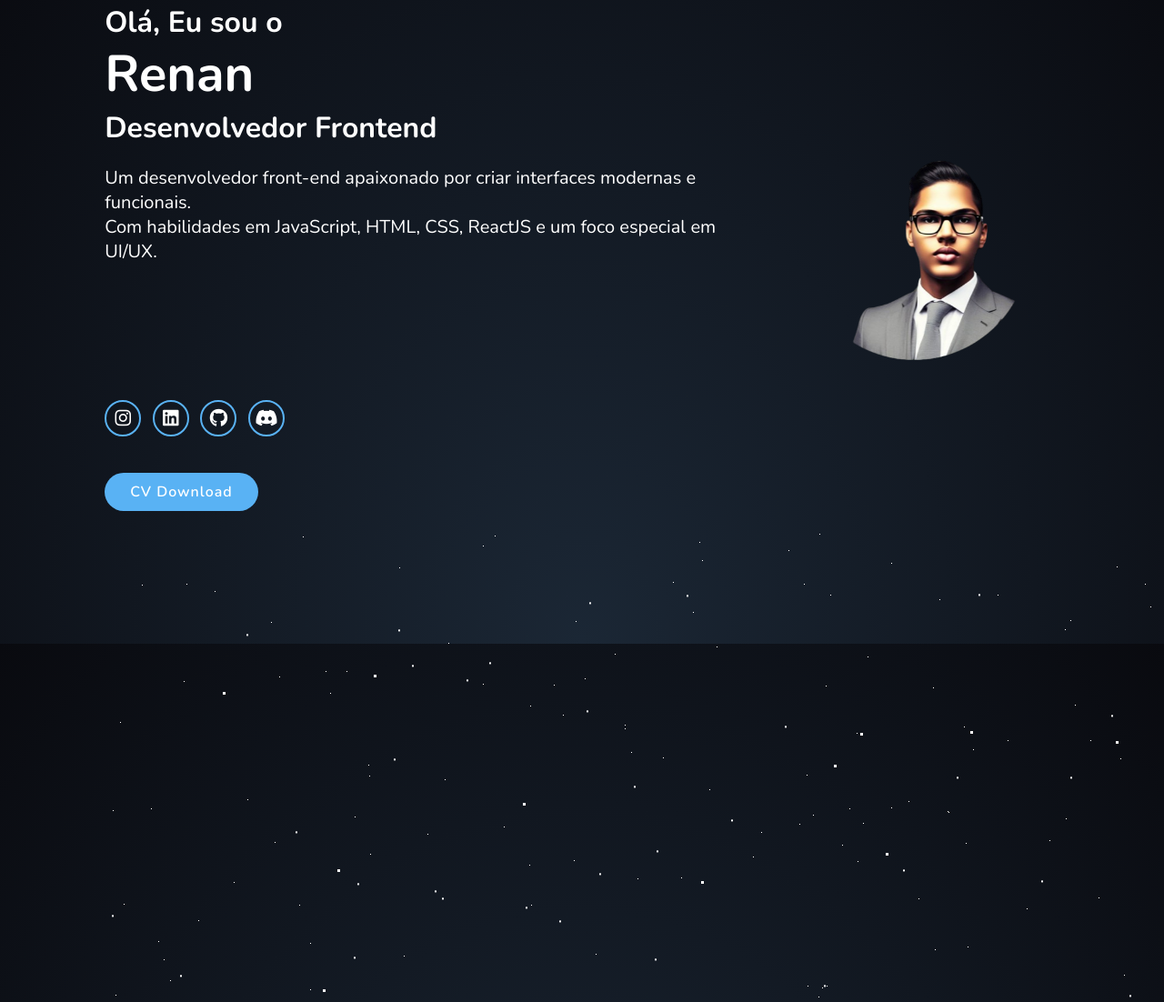
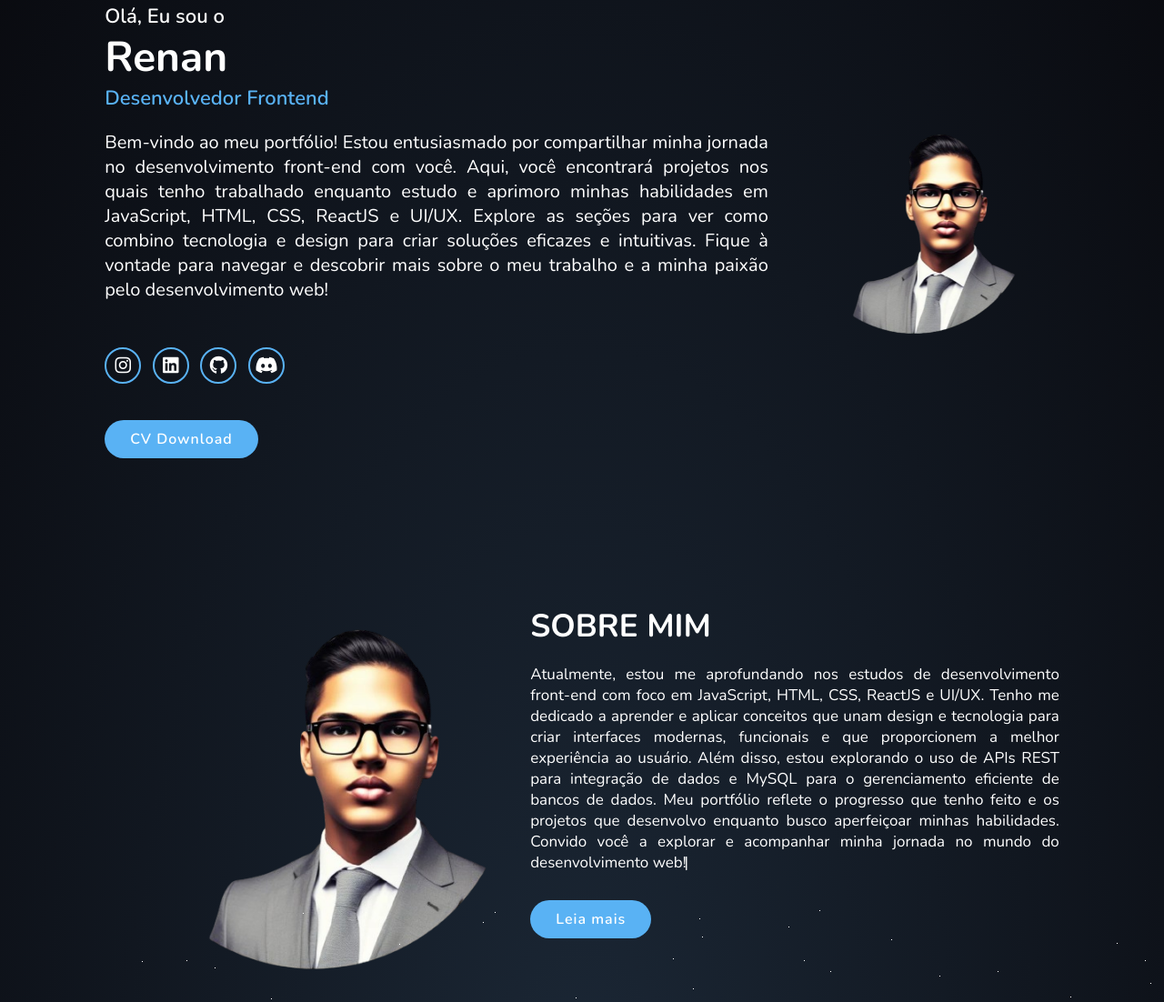
Before and after one commit to renanlucasbrk2/portfolio, a plain HTML site: page index.html in a window 1280 px wide. Shown: the part 97-1199 px from the top of the page at 91% size. Drawn offline with nearby package versions, Linux system fonts and the light colour scheme.

Commit message:
att28/08/2024

```diff
--- a/css/styles.css
+++ b/css/styles.css
@@ -28,7 +28,7 @@ section {
     left: 0;
     width: 100%;
     padding: 2rem 9%;
-    /* background: var(--bg-color); */
+
     display: flex;
     justify-content: space-between;
     align-items: center;
@@ -66,8 +66,8 @@ section {
 }
 
 .home-content h3 {
-    font-size: 3.2rem;
-    font-weight: 700;
+    font-size: 2.2rem;
+    font-weight: 600;
 
 }
 
@@ -76,7 +76,7 @@ section {
 }
 
 .home-content h3  {
-    color: #ffffff
+    color: var(--main-color);
 }
 
 span {
@@ -85,7 +85,7 @@ span {
 }
 
 .home-content h1 {
-    font-size: 5.6rem;
+    font-size: 4.6rem;
     font-weight: 700;
     line-height: 1.3;
 }
@@ -109,6 +109,7 @@ span {
     }
 }
 .home-about {
+    text-align: justify;
     font-size: 2rem;
 }
 
@@ -124,7 +125,7 @@ span {
     border-radius: 50%;
     font-size: 2rem;
     color: var(--text-color);
-    margin: 15rem 1.0rem 4rem 0;
+    margin: 5rem 1.0rem 4rem 0;
     transition: .5s ease;
 }
 
@@ -150,11 +151,39 @@ span {
     transform: scale(1.1);
     box-shadow: none;
 }
+
+.about {
+    display: flex;
+    justify-content: center;
+    align-items: center;
+    gap: 2rem;
+
+}
+
+.about-img img {
+    width: 35vw;
+}
+
+.heading {
+    text-align: center;
+    font-size: 3.5rem;
+}
+
+.about-content h2 {
+    text-align: left;
+    line-height: 1.2;
+}
+.about-content p {
+    text-align: justify;
+    font-size: 1.7rem;
+    margin: 2rem 0 3rem;
+}
+
 #stars {
     width: 1px;
     height: 1px;
     background: transparent;
-    animation: animStar 100s linear infinite;
+    animation: animStar 50s linear infinite;
     box-shadow: 779px 1331px #fff, 324px 42px #fff, 303px 586px #fff,
     1312px 276px #fff, 451px 625px #fff, 521px 1931px #fff, 1087px 1871px #fff,
     36px 1546px #fff, 132px 934px #fff, 1698px 901px #fff, 1418px 664px #fff,
@@ -524,7 +553,7 @@ span {
     width: 2px;
     height: 2px;
     background: transparent;
-    animation: animStar 150s linear infinite;
+    animation: animStar 100s linear infinite;
     box-shadow: 1448px 320px #fff, 1775px 1663px #fff, 332px 1364px #fff,
     878px 340px #fff, 569px 1832px #fff, 1422px 1684px #fff, 1946px 1907px #fff,
     121px 979px #fff, 1044px 1069px #fff, 463px 381px #fff, 423px 112px #fff,
@@ -642,7 +671,7 @@ span {
     width: 3px;
     height: 3px;
     background: transparent;
-    animation: animStar 200s linear infinte;
+    animation: animStar 150s linear infinte;
     box-shadow: 387px 1878px #fff, 760px 1564px #fff, 1487px 999px #fff,
     948px 1828px #fff, 1977px 1001px #fff, 1284px 1963px #fff, 656px 284px #fff,
     1268px 1635px #fff, 1820px 598px #fff, 642px 1900px #fff, 296px 57px #fff,
--- a/index.html
+++ b/index.html
@@ -15,6 +15,8 @@
 </head>
 
 <body>
+
+
     <!--Header Designer-->
     <header class="header">
         <a href="#Portifolio" class="logo">Portifolio</a>
@@ -34,10 +36,15 @@
     <!--Home Section-->
     <section class="home" id="home">
         <div class="home-content">
-            <h3>Olá, Eu sou o</h3>
+            <h3><span>Olá, Eu sou o</span></h3>
             <h1>Renan</h1>
-            <h3><span>Desenvolvedor Frontend</span></h3>
-            <p class="home-about"><span class="animated">Um desenvolvedor front-end apaixonado por criar interfaces modernas e funcionais.<br>Com habilidades em JavaScript, HTML, CSS, ReactJS e um foco especial em UI/UX.</span></p>
+            <h3>Desenvolvedor Frontend</h3>
+            <p class="home-about">Bem-vindo ao meu portfólio!
+                Estou entusiasmado por compartilhar minha jornada no desenvolvimento front-end com você. Aqui, você
+                encontrará projetos nos quais tenho trabalhado enquanto estudo e aprimoro minhas habilidades em
+                JavaScript, HTML, CSS, ReactJS e UI/UX. Explore as seções para ver como combino tecnologia e design para
+                criar soluções eficazes e intuitivas. Fique à vontade para navegar e descobrir mais sobre o meu trabalho
+                e a minha paixão pelo desenvolvimento web!</p>
             <div class="social-media">
                 <a href="#instagram"><i class="fa-brands fa-instagram"></i></a>
                 <a href="#linkedin"><i class="fa-brands fa-linkedin"></i></a>
@@ -54,6 +61,28 @@
     </section>
     <!-- /Home Section-->
 
+    <!--About Section -->
+    <section class="about" id="sobre">
+        <div class="about-img">
+            <img src="/assets/img-about.png" alt="">
+        </div>
+
+        <div class="about-content">
+            <h2 class="heading">SOBRE <span>MIM</span></h2>
+            <p><span class="animated">Atualmente, estou me aprofundando nos estudos de desenvolvimento front-end com
+                    foco em JavaScript, HTML, CSS, ReactJS e UI/UX. Tenho me dedicado a aprender e aplicar conceitos que
+                    unam design e tecnologia para criar interfaces modernas, funcionais e que proporcionem a melhor
+                    experiência ao usuário. Além disso, estou explorando o uso de APIs REST para integração de dados e
+                    MySQL para o gerenciamento eficiente de bancos de dados. Meu portfólio reflete o progresso que tenho
+                    feito e os projetos que desenvolvo enquanto busco aperfeiçoar minhas habilidades. Convido você a
+                    explorar e acompanhar minha jornada no mundo do desenvolvimento web!
+
+                </span></p>
+            <a href="#" class="btn">Leia mais</a>
+        </div>
+    </section>
+<!--/About Section -->
+
     <section class="wreapper">
         <div id="stars"></div>
         <div id="stars2"></div>
--- a/src/main.js
+++ b/src/main.js
@@ -1,7 +1,7 @@
-// document.addEventListener('DOMContentLoaded', () => {
-//     new TypeIt(".animated", {
-//         speed: 100,
-//         strings: "Um desenvolvedor front-end apaixonado por criar interfaces modernas e funcionais.Com habilidades em JavaScript, HTML, CSS, ReactJS e um foco especial em UI/UX.",
-//         loop: true
-//     }).go()
-// })
+document.addEventListener('DOMContentLoaded', () => {
+    new TypeIt(".animated", {
+        speed: 0,
+        strings: "",
+        loop: false
+    }).go()
+})
```
Also changed, not shown: assets/img-about.png (added), assets/img.png (deleted). Lines whose indentation alone changed are shown as unchanged.
